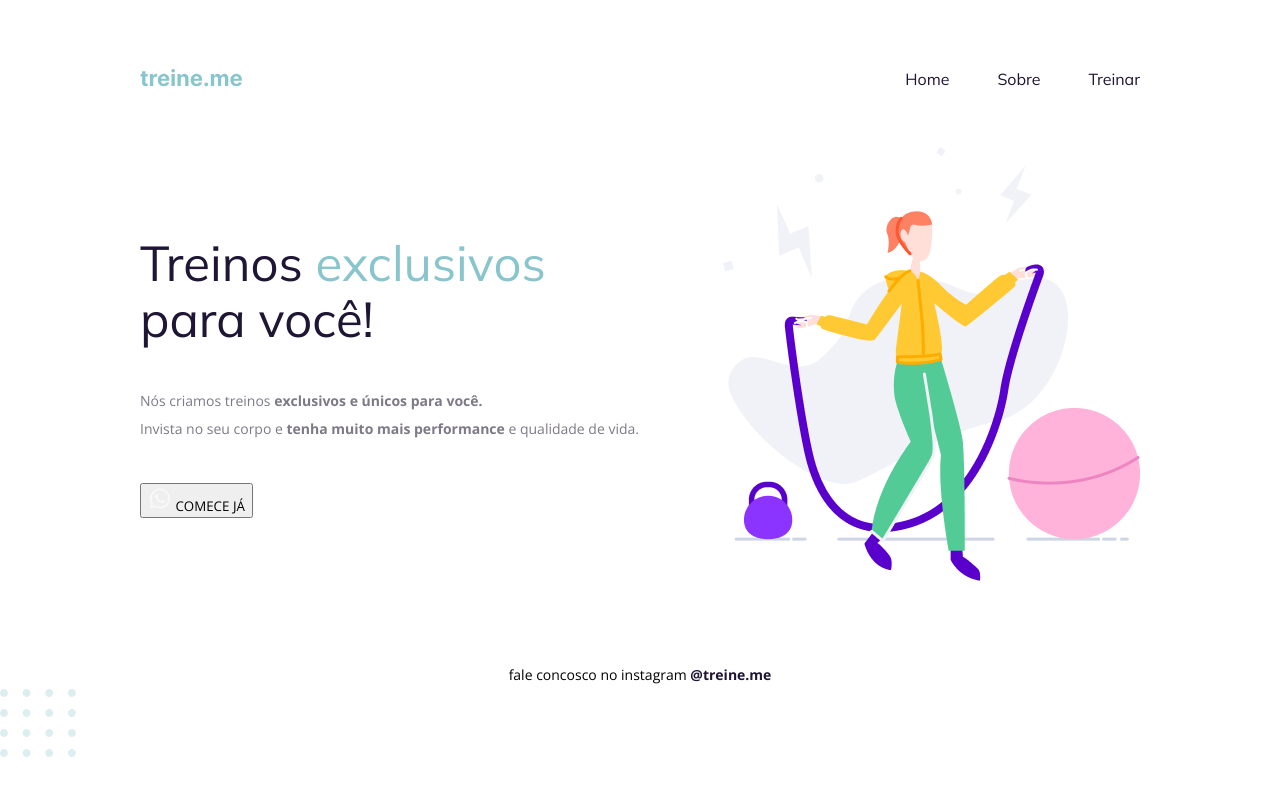
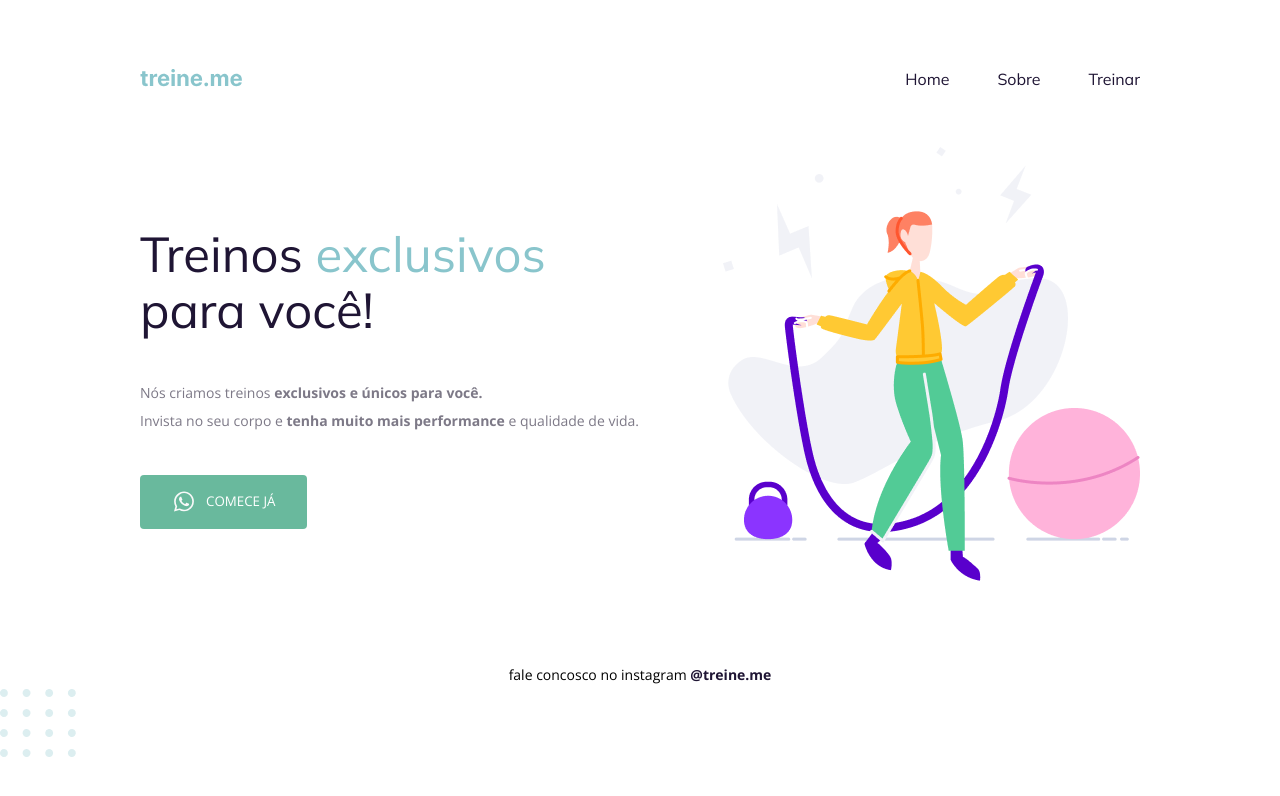
Before and after one commit to jhemi-cristina/Explorer-Projeto02-html, a plain HTML site: page index.html in a window 1280 px wide. Drawn offline with nearby package versions, Linux system fonts and the light colour scheme.

Commit message:
feat: configration buttonconfiguring the button

```diff
--- a/style.css
+++ b/style.css
@@ -66,11 +66,29 @@ p  {
 }
 
 button {
+    color: white;
     text-transform: uppercase;
     font-family: 'Open Sans', sans-serif;
+
+    background-color: #69B99D;
     margin-top: 40px;
+    border-radius: 4px;
+    border: none;
+    padding: 14px 32px 15px;
+
+    display: flex;
+    align-items: center;
+    justify-content: center;
+    gap: 10px;
+
+    cursor: pointer;
+}
+
+button:hover {
+    background-color: #599680;
 
 }
+
 
 footer {
     font-size: 14px;
```
